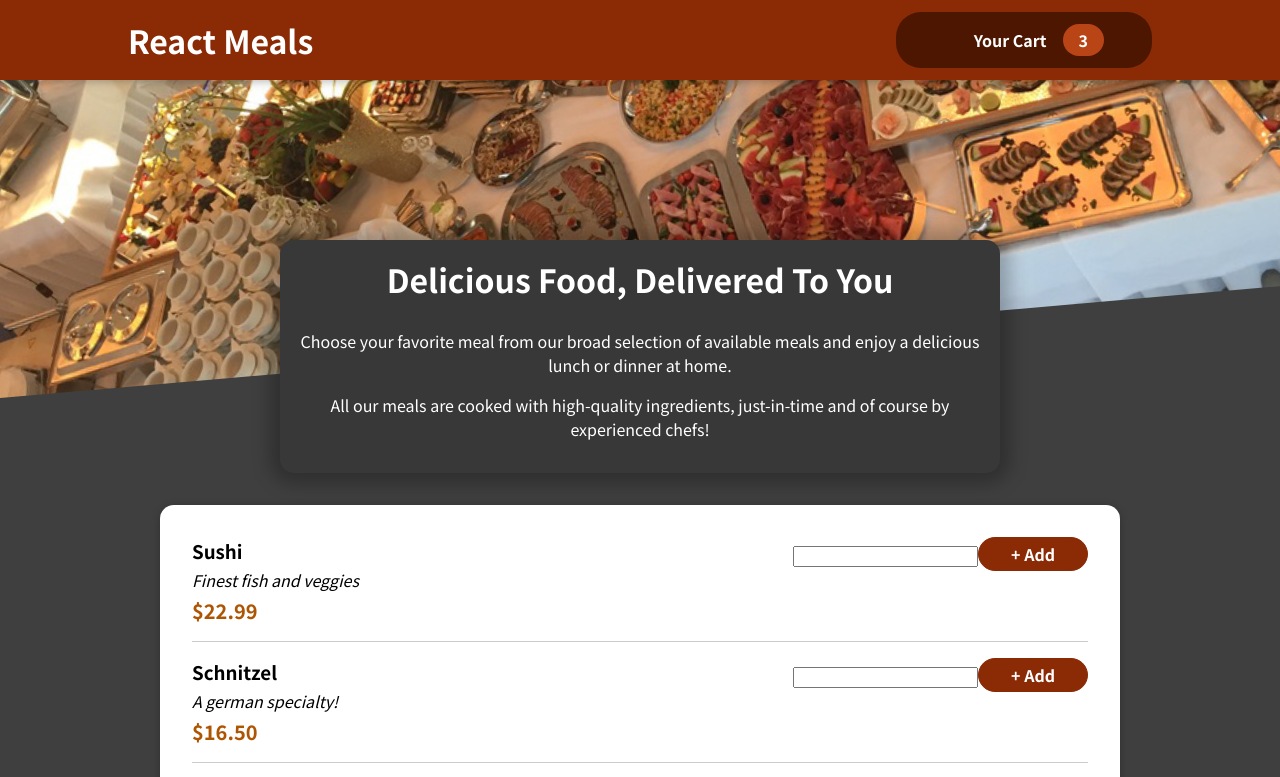
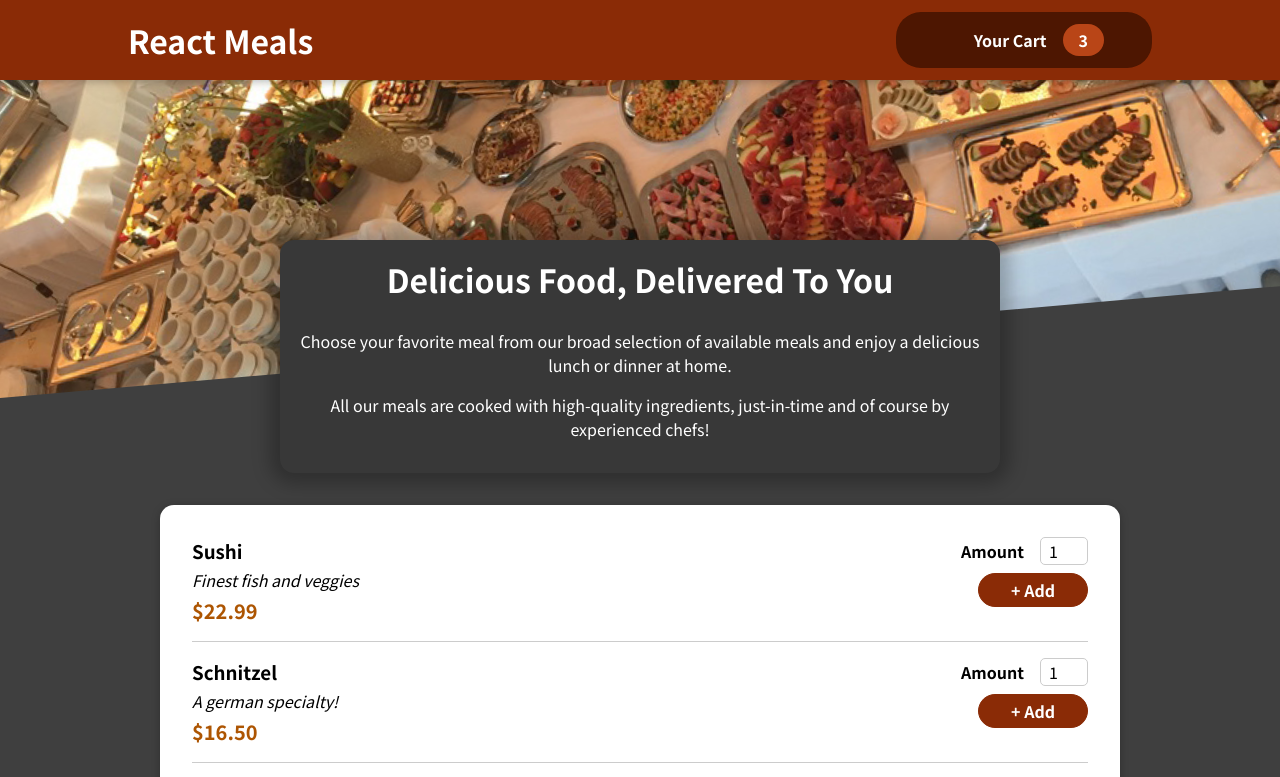
Before and after one commit to andre353/react-useEffect-meal-order, a React (Create React App) app: page / in a window 1280 px wide. Shown: the top 777 px of the page. Built offline with nearby package versions, Linux system fonts and the light colour scheme; some icons are missing.

Commit message:
Add Input reusable component

```diff
--- a/src/components/Meals/MealItem/MealItemForm.js
+++ b/src/components/Meals/MealItem/MealItemForm.js
@@ -1,10 +1,18 @@
 import React from 'react';
+import Input from '../../UI/Input';
 import classes from './MealItemForm.module.css';
 
 const MealItemForm = (props) => {
   return (
     <form className={classes.form}>
-      <input type="text" />
+      <Input label='Amount' input={{
+        id: 'amount',
+        type: 'number',
+        min: '1',
+        max: '5',
+        step: '1',
+        defaultValue: '1'
+      }} />
       <button>+ Add</button>
     </form>
   )
--- /dev/null
+++ b/src/components/UI/Input.js
@@ -0,0 +1,13 @@
+import React from 'react';
+import classes from './Input.module.css';
+
+const Input = (props) => {
+  return (
+    <div className={classes.input}>
+      <label htmlFor={props.input.id}>{props.label}</label>
+      <input {...props.input} />
+    </div>
+  )
+}
+
+export default Input
--- /dev/null
+++ b/src/components/UI/Input.module.css
@@ -0,0 +1,18 @@
+.input {
+  display: flex;
+  align-items: center;
+  margin-bottom: 0.5rem;
+}
+
+.input label {
+  font-weight: bold;
+  margin-right: 1rem;
+}
+
+.input input {
+  width: 3rem;
+  border-radius: 5px;
+  border: 1px solid #ccc;
+  font: inherit;
+  padding-left: 0.5rem;
+}
```
